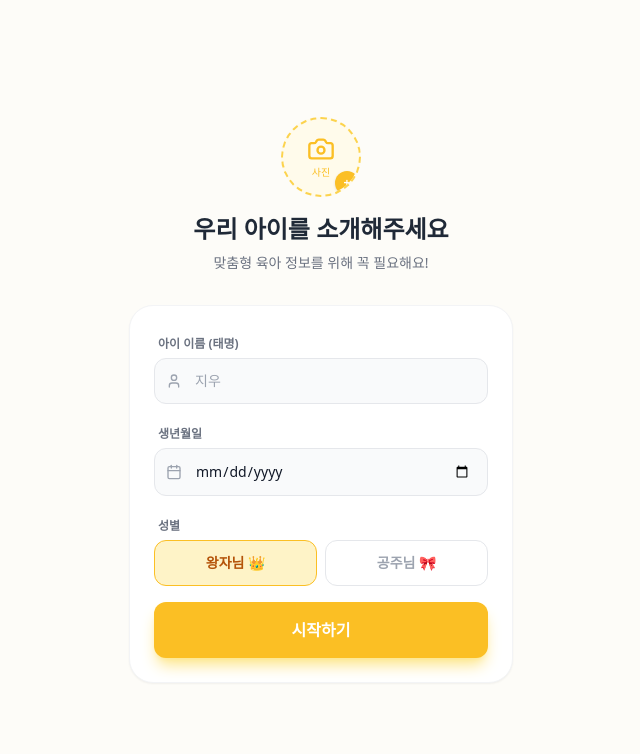
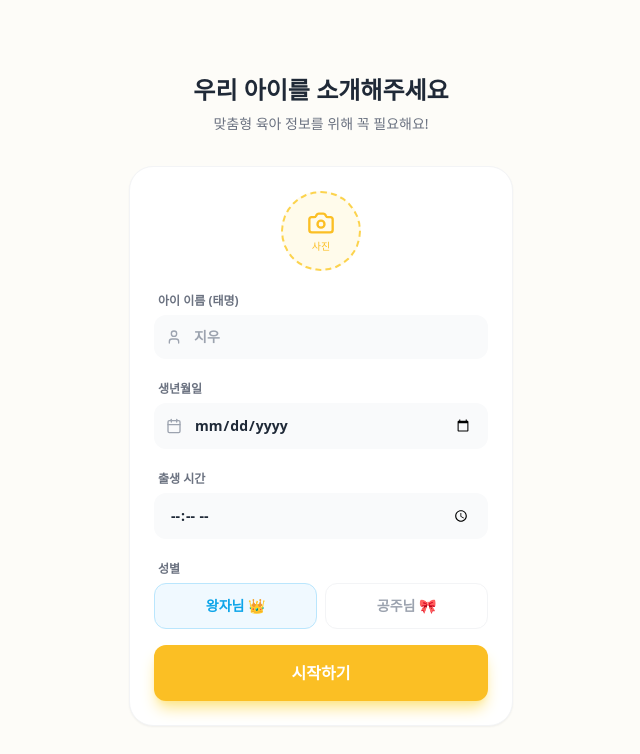
Before and after one commit to kangmunil/childcare-assistant-frontend, a React (Vite) app: page /child-setup in a window 1280 px wide. Shown: the top 754 px of the page, without its empty margins (319-959 px from the left). Built offline with nearby package versions, Linux system fonts and the light colour scheme.

Commit message:
feat: 이미지 업로드 - 신규 자녀 등록 화면(ChildSetupPage)에 적용

```diff
--- a/src/components/Header.jsx
+++ b/src/components/Header.jsx
@@ -152,6 +152,10 @@ const Header = () => {
                 <div className="text-center mb-6">
                     <h3 className="text-xl font-black text-gray-800 dark:text-white">새 아이 등록</h3>
                     <p className="text-sm text-gray-500 dark:text-gray-400 mt-1 mb-4">소중한 아이의 정보를 입력해주세요</p>
+                </div>
+
+                <form onSubmit={handleAddChild} className="space-y-4">
+                    <div className="text-center mb-6">
                         <div
                             onClick={() => fileInputRef.current?.click()}
                             className="relative w-20 h-20 rounded-full bg-gray-100 dark:bg-gray-700 cursor-pointer overflow-hidden border-2 border-dashed border-gray-300 dark:border-gray-500 hover:border-amber-400 transition-colors mx-auto"
@@ -173,8 +177,6 @@ const Header = () => {
                             onChange={handleImageSelect}
                         />
                     </div>
-
-                <form onSubmit={handleAddChild} className="space-y-4">
                     <div>
                         <label className="block text-xs font-bold text-gray-500 dark:text-gray-400 mb-1.5 ml-1">이름 / 태명</label>
                         <input
--- a/src/pages/ChildSetupPage.jsx
+++ b/src/pages/ChildSetupPage.jsx
@@ -32,6 +32,7 @@ const ChildSetupPage = () => {
   const [childData, setChildData] = useState({
     name: '',
     birthDate: '',
+    birthTime: '',
     gender: 'male' // 기본값
   });
 
@@ -48,6 +49,7 @@ const ChildSetupPage = () => {
     const result = await addChild({
       name: childData.name,
       birthDay: childData.birthDate, // API 필드명: birthDay
+      birthTime: childData.birthTime || '00:00:00',
       gender: childData.gender === 'male' ? 'M' : 'F'
     });
 
@@ -70,9 +72,16 @@ const ChildSetupPage = () => {
       <div className="w-full max-w-sm space-y-8">
 
         <div className="text-center space-y-2">
+          <h2 className="text-2xl font-black text-gray-800">우리 아이를 소개해주세요</h2>
+          <p className="text-gray-500 text-sm mb-4">맞춤형 육아 정보를 위해 꼭 필요해요!</p>
+        </div>
+
+        <form onSubmit={handleSubmit} className="space-y-4 bg-white p-6 rounded-3xl shadow-sm border border-gray-100">
+
+        <div className="text-center space-y-2">
           <div
             onClick={() => fileInputRef.current?.click()}
-            className="relative w-20 h-20 rounded-full bg-amber-50 border-2 border-dashed border-amber-300 hover:border-amber-500 cursor-pointer overflow-hidden mx-auto mb-4 transition-colors"
+            className="w-20 h-20 rounded-full bg-amber-50 border-2 border-dashed border-amber-300 hover:border-amber-500 cursor-pointer overflow-hidden mx-auto transition-colors"
           >
             {imagePreview ? (
               <img src={imagePreview} alt="미리보기" className="w-full h-full object-cover" />
@@ -82,9 +91,6 @@ const ChildSetupPage = () => {
                 <span className="text-[10px] mt-0.5 font-medium">사진</span>
               </div>
             )}
-            <div className="absolute bottom-0 right-0 w-6 h-6 bg-amber-400 rounded-full flex items-center justify-center shadow">
-              <span className="text-white text-xs font-bold">+</span>
-            </div>
           </div>
           <input
             ref={fileInputRef}
@@ -93,11 +99,7 @@ const ChildSetupPage = () => {
             className="hidden"
             onChange={handleImageSelect}
           />
-          <h2 className="text-2xl font-black text-gray-800">우리 아이를 소개해주세요</h2>
-          <p className="text-gray-500 text-sm">맞춤형 육아 정보를 위해 꼭 필요해요!</p>
         </div>
-
-        <form onSubmit={handleSubmit} className="space-y-4 bg-white p-6 rounded-3xl shadow-sm border border-gray-100">
 
           {/* 이름 입력 */}
           <div className="space-y-1">
@@ -107,7 +109,7 @@ const ChildSetupPage = () => {
                 type="text"
                 value={childData.name}
                 onChange={(e) => setChildData({...childData, name: e.target.value})}
-                className="w-full bg-gray-50 border border-gray-200 rounded-xl px-4 py-3 pl-10 focus:outline-none focus:ring-2 focus:ring-amber-400 text-sm"
+                className="w-full bg-gray-50 rounded-xl px-4 py-3 pl-10 text-sm font-bold text-gray-800 focus:outline-none focus:ring-2 focus:ring-amber-400 transition-all"
                 placeholder="지우"
               />
               <User className="absolute left-3 top-1/2 -translate-y-1/2 w-4 h-4 text-gray-400" />
@@ -122,10 +124,21 @@ const ChildSetupPage = () => {
                 type="date"
                 value={childData.birthDate}
                 onChange={(e) => setChildData({...childData, birthDate: e.target.value})}
-                className="w-full bg-gray-50 border border-gray-200 rounded-xl px-4 py-3 pl-10 focus:outline-none focus:ring-2 focus:ring-amber-400 text-sm"
+                className="w-full bg-gray-50 rounded-xl px-4 py-3 pl-10 text-sm font-bold text-gray-800 focus:outline-none focus:ring-2 focus:ring-amber-400 transition-all"
               />
               <Calendar className="absolute left-3 top-1/2 -translate-y-1/2 w-4 h-4 text-gray-400" />
             </div>
+          </div>
+
+          {/* 출생 시간 */}
+          <div className="space-y-1">
+            <label className="text-xs font-bold text-gray-500 ml-1">출생 시간</label>
+            <input
+              type="time"
+              value={childData.birthTime}
+              onChange={(e) => setChildData({...childData, birthTime: e.target.value})}
+              className="w-full bg-gray-50 rounded-xl px-4 py-3 text-sm font-bold text-gray-800 focus:outline-none focus:ring-2 focus:ring-amber-400 transition-all"
+            />
           </div>
 
           {/* 성별 선택 */}
@@ -139,8 +152,8 @@ const ChildSetupPage = () => {
                   onClick={() => setChildData({...childData, gender: g})}
                   className={`flex-1 py-3 rounded-xl text-sm font-bold border transition-all ${
                     childData.gender === g
-                      ? 'bg-amber-100 border-amber-400 text-amber-700'
-                      : 'bg-white border-gray-200 text-gray-400 hover:bg-gray-50'
+                      ? (g === 'male' ? 'bg-sky-50 border-sky-200 text-sky-500' : 'bg-rose-50 border-rose-200 text-rose-500')
+                      : 'bg-white border-gray-100 text-gray-400 hover:bg-gray-50'
                   }`}
                 >
                   {g === 'male' ? '왕자님 👑' : '공주님 🎀'}
```
Lines whose indentation alone changed are shown as unchanged.
